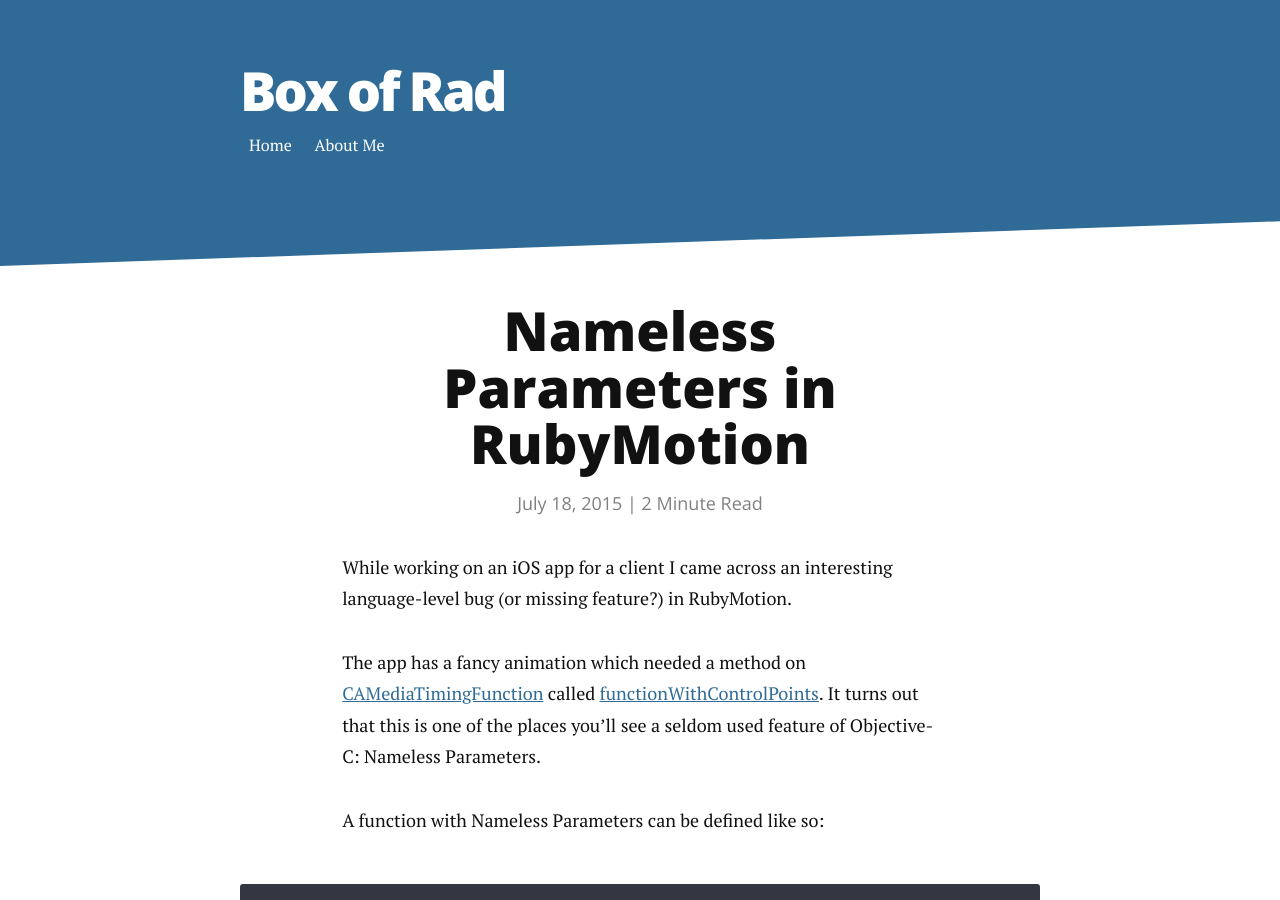
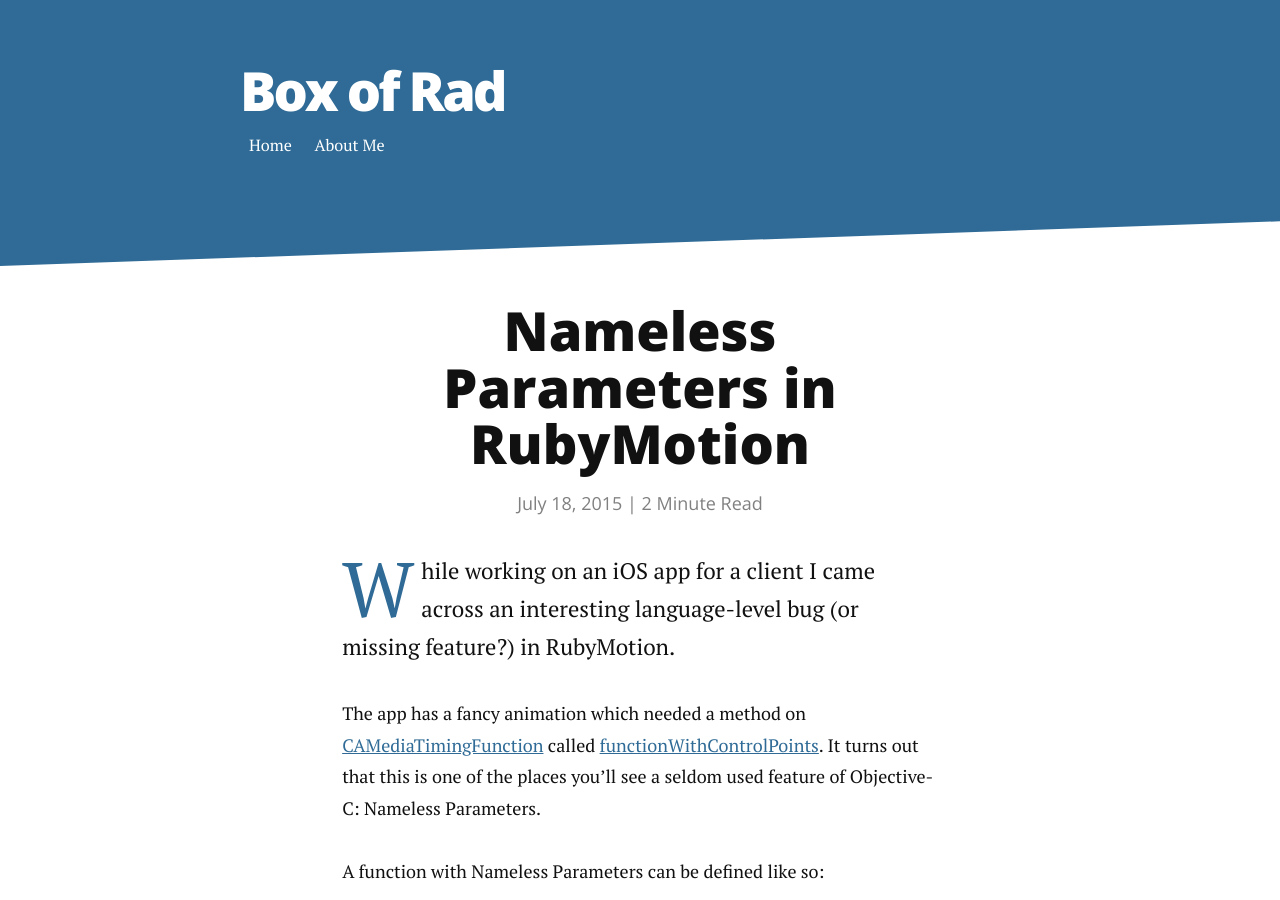
Before and after one commit to boxofrad/boxofrad.github.io, a Jekyll site: the page built from _posts/2015-07-18-nameless-parameters-in-rubymotion.md, in a window 1280 px wide and 900 px high. Built offline with Jekyll 4.4.1, drawn with Linux system fonts in a browser that asks for light colours; nearby versions of some CDN libraries; Markdown is read by kramdown in place of the engine named in the settings; comment, search, counter and statistics services are not loaded.

Commit message:
33% fancier!

```diff
--- a/_posts/2015-07-18-nameless-parameters-in-rubymotion.md
+++ b/_posts/2015-07-18-nameless-parameters-in-rubymotion.md
@@ -4,8 +4,9 @@ title: Nameless Parameters in RubyMotion
 date: 2015-07-18
 ---
 
-While working on an iOS app for a client I came across an interesting language-level bug (or missing feature?) in RubyMotion.
-
+<p class="intro">
+  <span class="dropcap">W</span>hile working on an iOS app for a client I came across an interesting language-level bug (or missing feature?) in RubyMotion.
+</p>
 
 The app has a fancy animation which needed a method on
 [CAMediaTimingFunction](https://developer.apple.com/library//ios/documentation/Cocoa/Reference/CAMediaTimingFunction_class/index.html) called
```
